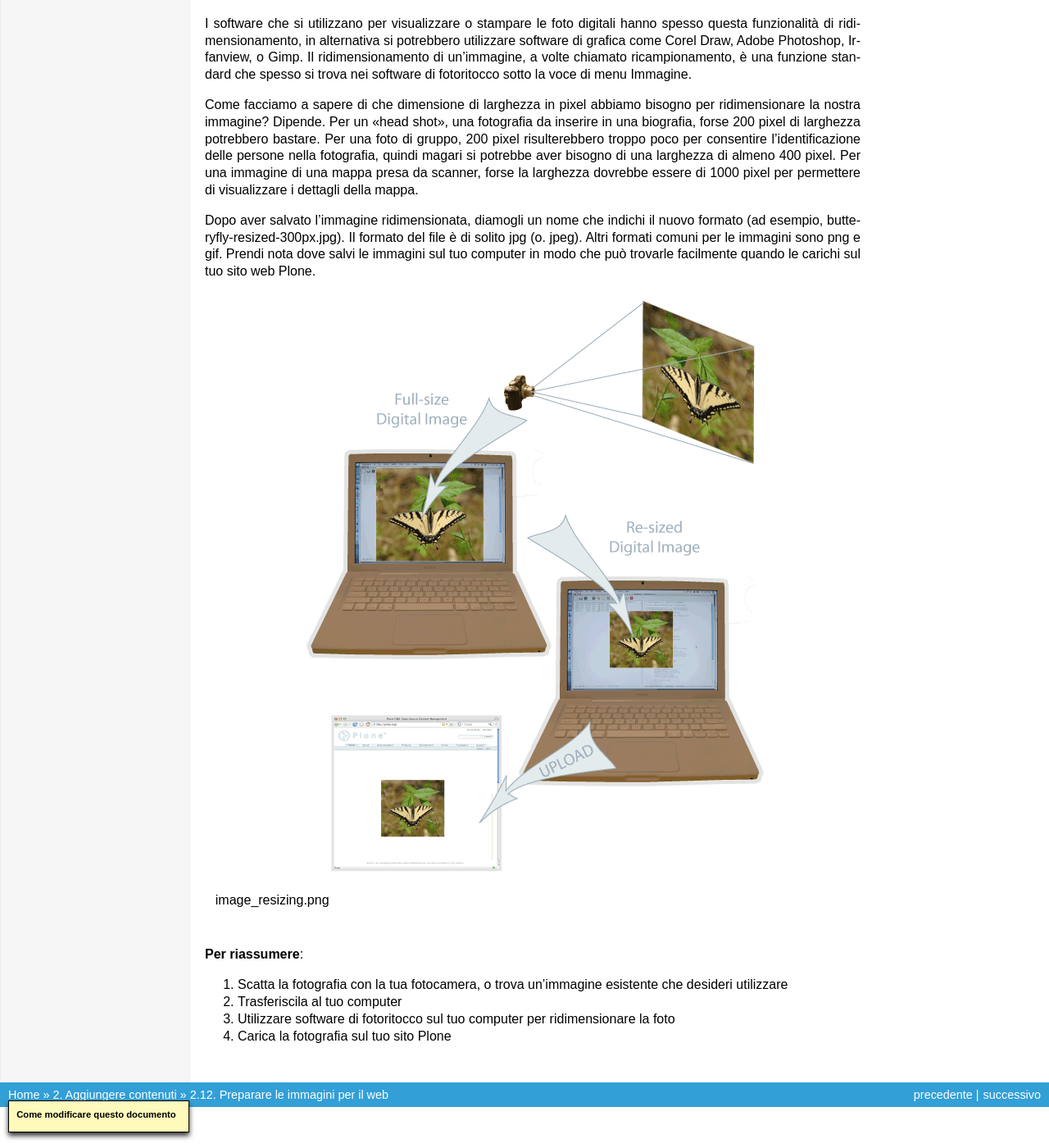
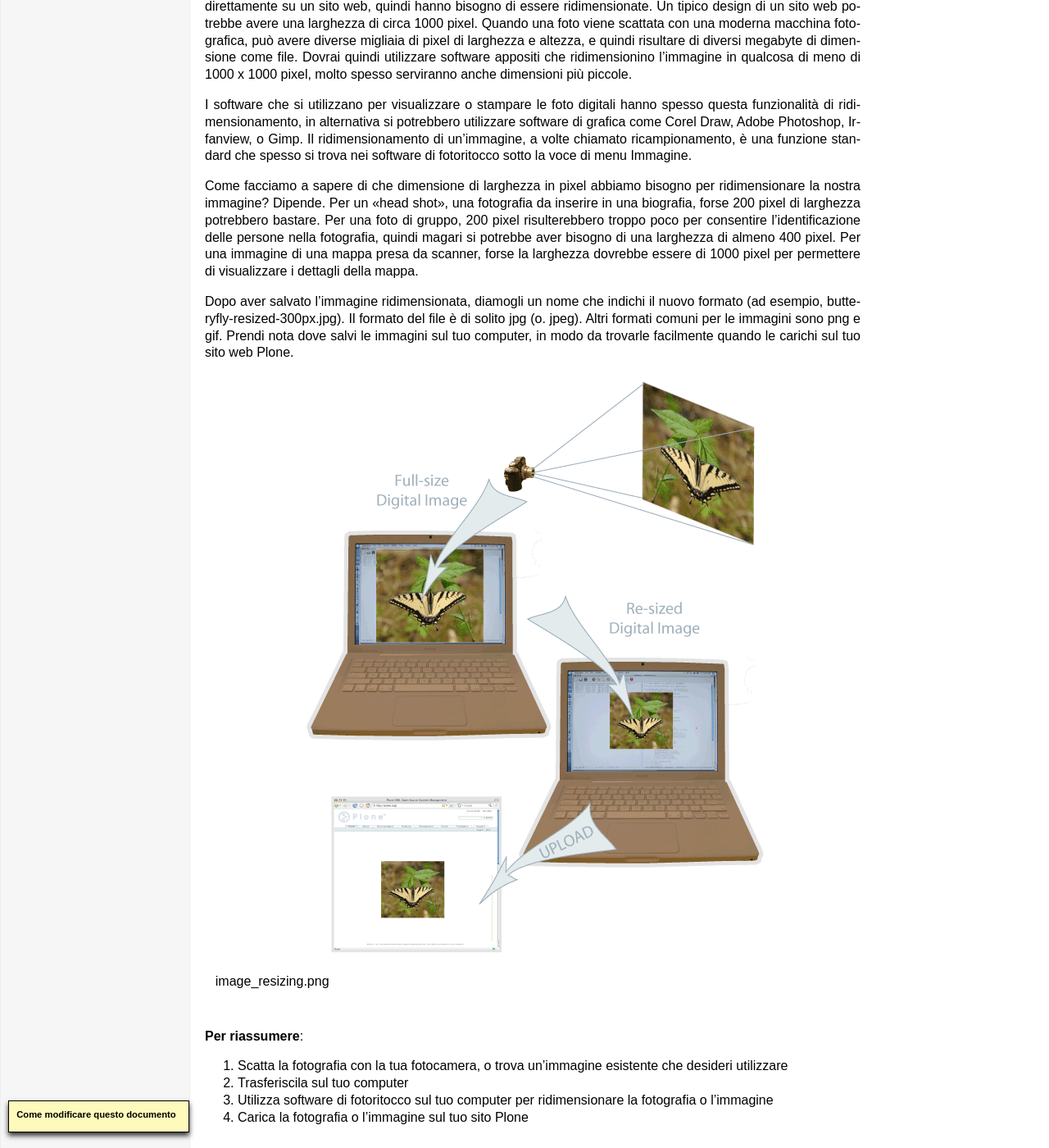
Before and after one commit to plone-it/collective.italiandocumentation, a Sphinx documentation site: the page built from source/adding-content/preparing-images-for-the-web.rst, in a window 1280 px wide and 1400 px high, scrolled down 352 px. Shown: the whole window at 82% size. Built offline with Sphinx 7.4.7, drawn with Linux system fonts in a browser that asks for light colours; pages that are not in the unit, such as notebooks, are missing from menus; some of the changed text lies outside the part shown.

Commit message:
Reviewed chapter 2.12

```diff
--- a/source/adding-content/preparing-images-for-the-web.rst
+++ b/source/adding-content/preparing-images-for-the-web.rst
@@ -31,15 +36,16 @@
 Come facciamo a sapere di che dimensione di larghezza in pixel abbiamo bisogno per ridimensionare la nostra immagine?
 Dipende. Per un "head shot", una fotografia da inserire in una biografia,
 forse 200 pixel di larghezza potrebbero bastare.
-Per una foto di gruppo, 200 pixel risulterebbero troppo poco per consentire l'identificazione delle persone nella fotografia,
-quindi magari si potrebbe aver bisogno di una larghezza di almeno 400 pixel.
+Per una foto di gruppo, 200 pixel risulterebbero troppo poco per consentire l'identificazione delle persone
+nella fotografia, quindi magari si potrebbe aver bisogno di una larghezza di almeno 400 pixel.
 Per una immagine di una mappa presa da scanner,
 forse la larghezza dovrebbe essere di 1000 pixel per permettere di visualizzare i dettagli della mappa.
 
 Dopo aver salvato l'immagine ridimensionata,
 diamogli un nome che indichi il nuovo formato (ad esempio, butteryfly-resized-300px.jpg).
 Il formato del file è di solito jpg (o. jpeg). Altri formati comuni per le immagini sono png e gif.
-Prendi nota dove salvi le immagini sul tuo computer in modo che può trovarle facilmente quando le carichi sul tuo sito web Plone.
+Prendi nota dove salvi le immagini sul tuo computer, in modo da trovarle facilmente quando
+le carichi sul tuo sito web Plone.
 
 .. figure:: ../_static/image_resizing.png
    :align: center
@@ -50,6 +56,6 @@
 **Per riassumere**:
 
 #. Scatta la fotografia con la tua fotocamera, o trova un'immagine esistente che desideri utilizzare
-#. Trasferiscila al tuo computer
-#. Utilizzare software di fotoritocco sul tuo computer per ridimensionare la foto
-#. Carica la fotografia sul tuo sito Plone
+#. Trasferiscila sul tuo computer
+#. Utilizza software di fotoritocco sul tuo computer per ridimensionare la fotografia o l'immagine
+#. Carica la fotografia o l'immagine sul tuo sito Plone
```
Also changed, not shown: other parts of source/adding-content/preparing-images-for-the-web.rst (+5 -0 lines).
